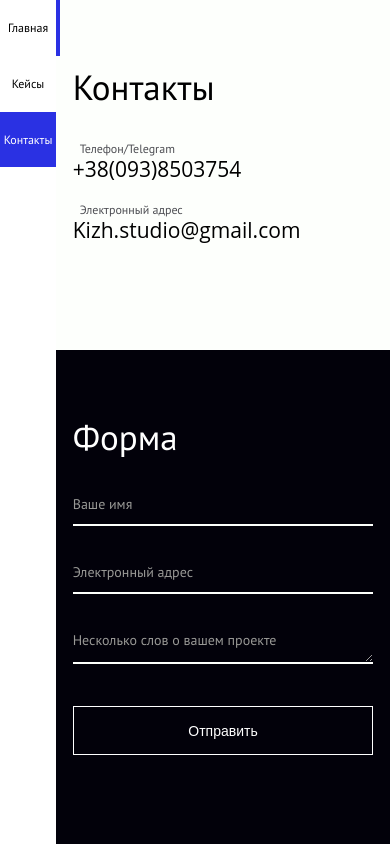
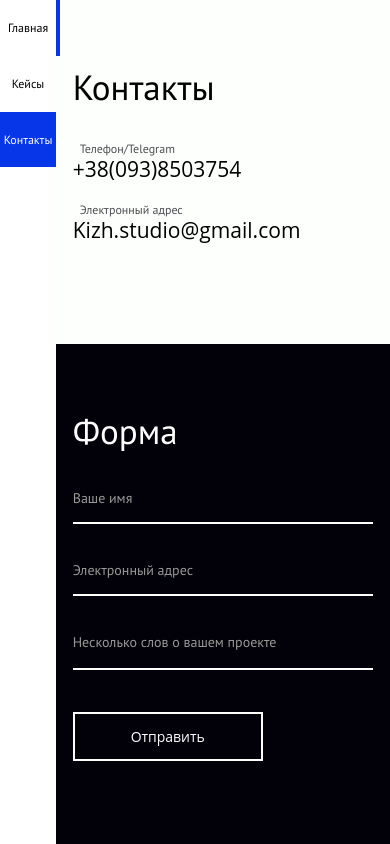
Before and after one commit to estidea/kizh, a Symfony app: template templates/main/contacts.html.twig in a window 390 px wide. Run offline with Twig, Linux system fonts and the light colour scheme; the template is opened without the code that fills it, so the values that code supplies are empty; some libraries are stand-ins or nearby versions.

Commit message:
fix: iOS scrolling, textarea autoresize, ending of the white era

```diff
--- a/public/css/rewrite.css
+++ b/public/css/rewrite.css
@@ -1,4 +1,5 @@
 input[type=submit], input[type=text], textarea {
+    font-family: Open Sans;
     /* for iOs*/
   -webkit-appearance: none;
 }
@@ -57,7 +58,7 @@ p {
 }
 
 .prt-6 {
-    background-color: #fff;
+    background-color: #FDFFFC;
     width:50%;
     float:left;
     height:35vw;
@@ -144,7 +145,7 @@ p {
 }
 
 .form-div::after {
-  background-color: #2A31E3;
+  background-color: #0636E8;
   transform: scaleX(0);
 }
 
@@ -186,11 +187,12 @@ p {
     width: 100%;
     border: none;
     outline: none;
-    padding: 0.8rem 0;
     font-size: 1.6rem;
     color: #fff;
     resize: vertical;
-    height: 4rem;
+    min-height: 4rem;
+    height:4.4rem;
+    padding: 1.3rem 0 0.9rem;
 }
 
 .btn-black {
@@ -198,15 +200,23 @@ p {
     margin-top: 4.2rem;
     font-weight: 500;
     line-height: normal;
+    background: transparent;
     font-size: 1.4rem;
     text-align: center;
     display: block;
     color: #FFFFFF;
     min-width: 19rem;
     height: 4.9rem;
-    background: #02010A;
     cursor: pointer;
-    border: 1px solid #fff;
+    transition: 0.5s;
+    border: 2px solid #FDFFFC;
+    -webkit-transition:0.5s;
+}
+
+.btn-black:hover {
+    border: 2px solid #0636E8;
+      color: #0636E8;
+/*    border: 2px solid rgba(0,160,80,0);*/
 }
 
 .msgs {
@@ -215,7 +225,7 @@ p {
     width: 30vw;
     height: 20vh;
     top: 50%;
-    background-color: #ffffffd1;
+    background-color: #FDFFFCd1;
     color: black;
     z-index: 1;
     left: 50%;
@@ -281,7 +291,7 @@ html {
 
     width: calc(100% - 9rem);
     height: 100%;
-    background-color: white;
+    background-color: #FDFFFC;
     z-index:-1;
 
     position: fixed;
@@ -447,11 +457,11 @@ h3 {
     width: 100%;
     display: block;
     bottom: 0px;
-    left: 0;
+    left: -100%;
     position: fixed;
     z-index: 0;
 }
-#contact-form {
+#contact-form, #contact-info {
     z-index: 1;
 }
 
@@ -612,10 +622,6 @@ h3 {
         height: .01rem;
         overflow: hidden;
         opacity: 0;
-    }
-
-    .btn-black {
-        width: 100%;
     }
 }
 
--- a/public/css/style.css
+++ b/public/css/style.css
@@ -14,8 +14,8 @@ html {
 body {
   font-size: 1.6rem;
   font-family: "PT Sans", sans-serif;
-  color: #fdfffc;
-  background-color: #f7f7f2;
+  color: #fff;
+  background-color: #FDFFFC;
 }
 
 a {
@@ -93,7 +93,7 @@ Navigation
   right: -4px;
   height: 100%;
   width: 4px;
-  background-color: #2A31E3;
+  background-color: #0636E8;
   opacity: 0;
   -webkit-transition: opacity 0.2s;
   -moz-transition: opacity 0.2s;
@@ -109,34 +109,34 @@ Navigation
 }
 
 .cd-side-navigation a.selected, .no-touch .cd-side-navigation a.selected:hover {
-  background-color: #2A31E3;
+  background-color: #0636E8;
   color: #fff;
 /*  font-size: 16px;
   padding: 2.3em 0 2.3em; */
 }
 .cd-side-navigation a.selected > svg *, .no-touch .cd-side-navigation a.selected:hover > svg * {
-  stroke: #2A31E3;
+  stroke: #0636E8;
 }
 .cd-side-navigation li:nth-of-type(2) .selected > svg *,
 .cd-side-navigation li:nth-of-type(2) .selected:hover > svg * {
-  stroke: #2A31E3;
+  stroke: #0636E8;
 }
 .cd-side-navigation li:nth-of-type(3) .selected > svg *,
 .cd-side-navigation li:nth-of-type(3) .selected:hover > svg * {
-  stroke: #2A31E3;
+  stroke: #0636E8;
 }
 .cd-side-navigation li:nth-of-type(4) .selected > svg *,
 .cd-side-navigation li:nth-of-type(4) .selected:hover > svg * {
-  stroke: #2A31E3;
+  stroke: #0636E8;
 }
 .cd-side-navigation li:nth-of-type(2) a::after {
-  background-color: #2A31E3;
+  background-color: #0636E8;
 }
 .cd-side-navigation li:nth-of-type(3) a::after {
-  background-color: #2A31E3;
+  background-color: #0636E8;
 }
 .cd-side-navigation li:nth-of-type(4) a::after {
-  background-color: #2A31E3;
+  background-color: #0636E8;
 }
 @media only screen and (min-width: 480px) {
   .cd-side-navigation {
@@ -412,16 +412,16 @@ Navigation
   transform: translateZ(0);
 }
 #cd-loading-bar.index {
-  background-color: #2A31E3;
+  background-color: #0636E8;
 }
 #cd-loading-bar.portfolio {
-  background-color: #2A31E3;
+  background-color: #0636E8;
 }
 #cd-loading-bar.contacts {
-  background-color: #2A31E3;
+  background-color: #0636E8;
 }
 #cd-loading-bar.contact {
-  background-color: #2A31E3;
+  background-color: #0636E8;
 }
 #cd-loading-bar.loading {
   visibility: visible;
--- a/public/js/form.js
+++ b/public/js/form.js
@@ -1,23 +1,38 @@
 $(document).ready(function () {
+  autosize($('textarea'));
+  // var aniLogo = $("#contact-minilogo");
+  // aniLogo.css("transition", "all 19.9s linear");
+  // aniLogo.css("transform", "translateX(200%)");
+  // var x = '200%';
   // setInterval(function() {
-  //   left++;
-  //   $('#contact-logo').css('left',left+'px');
-  // },500);
+  //   if (x == '200%') {
+  //     x = '-100%';
+  //     aniLogo.css("transition", "all 0s linear");
+  //     aniLogo.css("transform", "translateX("+ x +")");
+  //     setTimeout(()=>{
+  //       x = '200%';
+  //       aniLogo.css("transition", "all 19.9s linear");
+  //       aniLogo.css("transform", "translateX("+ x +")");
+  //     },100)
+  //   }
+  // },20000);
+
+
   /* Elastic textarea */
-  var idNum = 0, data = 'elastic';
-  $('body').on('keyup', 'textarea[data^="'+data+'"]', function(){
-    if($(this).attr('data')==''+data+''){$(this).attr({style:'overflow:hidden;'+$(this).attr('style')+'',data:''+$(this).attr('data')+''+idNum+''});idNum++;}
-    tData = $(this).attr('data');
-    if($('div[data="'+tData.replace(''+data+'','clone')+'"]').size()==0){
-    attr = 'style="display:none;padding:'+$(this).css('padding')+';width:'+$(this).css('width')+';min-height:'+$(this).css('height')+';font-size:'+$(this).css('font-size')+';line-height:'+$(this).css('line-height')+';font-family:'+$(this).css('font-family')+';white-space:'+$(this).css('white-space')+';word-wrap:'+$(this).css('word-wrap')+';letter-spacing:0.2px;" data="'+tData.replace(''+data+'','clone')+'"';
-    clone = '<div '+attr+'>'+$(this).val()+'</div>';
-    $('body').prepend(clone);
-    idNum++;
-    }else{
-    $('div[data="'+tData.replace(''+data+'','clone')+'"]').html($(this).val());
-    $(this).css('height',''+$('div[data="'+tData.replace(''+data+'','clone')+'"]').css('height')+'');
-    }
-  });
+  // var idNum = 0, data = 'elastic';
+  // $('body').on('keyup', 'textarea[data^="'+data+'"]', function(){
+  //   if($(this).attr('data')==''+data+''){$(this).attr({style:'overflow:hidden;'+$(this).attr('style')+'',data:''+$(this).attr('data')+''+idNum+''});idNum++;}
+  //   tData = $(this).attr('data');
+  //   if($('div[data="'+tData.replace(''+data+'','clone')+'"]').size()==0){
+  //   attr = 'style="display:none;padding:'+$(this).css('padding')+';width:'+$(this).css('width')+';min-height:'+$(this).css('height')+';font-size:'+$(this).css('font-size')+';line-height:'+$(this).css('line-height')+';font-family:'+$(this).css('font-family')+';white-space:'+$(this).css('white-space')+';word-wrap:'+$(this).css('word-wrap')+';letter-spacing:0.2px;" data="'+tData.replace(''+data+'','clone')+'"';
+  //   clone = '<div '+attr+'>'+$(this).val()+'</div>';
+  //   $('body').prepend(clone);
+  //   idNum++;
+  //   }else{
+  //   $('div[data="'+tData.replace(''+data+'','clone')+'"]').html($(this).val());
+  //   $(this).css('height',''+$('div[data="'+tData.replace(''+data+'','clone')+'"]').css('height')+'');
+  //   }
+  // });
 
   /* Material Input */
   $(".form-input, .form-textarea").focus(function(){
--- a/templates/base.html.twig
+++ b/templates/base.html.twig
@@ -38,6 +38,7 @@
 			<script src="{{ asset('js/velocity.min.js') }}"></script>
 			<script src="{{ asset('js/main.js') }}"></script>
             <script src="{{ asset('js/load-project.ajax.js') }}"></script>
+            <script src="{{ asset('js/autosize.min.js') }}"></script>
         {% endblock %}
     </body>
 </html>
--- a/templates/main/contacts.html.twig
+++ b/templates/main/contacts.html.twig
@@ -55,14 +55,14 @@
 							</div>
 
 							<input name="formInfo" class="formInfo" type="hidden" value="" title="baaaaa"/>
-							<input type="submit" id="sendMessageButton" name="send" class="btn-black" value="Отправить" />
+							<input type="submit" id="sendMessageButton" name="send" class="btn-black btn-fine" value="Отправить" />
 				    	</form>
 		    		</div>
 		    	</div>
 		    	<div id="contact-animation">
-		    		<div id="letter-animation">
+<!-- 		    		<div id="letter-animation">
 		    			<p>Animation will be here</p>
-		    		</div>
+		    		</div> -->
 		    		<div id="contact-logo">
 						<img onload="initForm()" src="{{ asset('img/logo.png') }}" id="contact-minilogo">
 		    		</div>
```
Also changed, not shown: public/img/logo-old.png (added), public/js/autosize.min.js (added).
